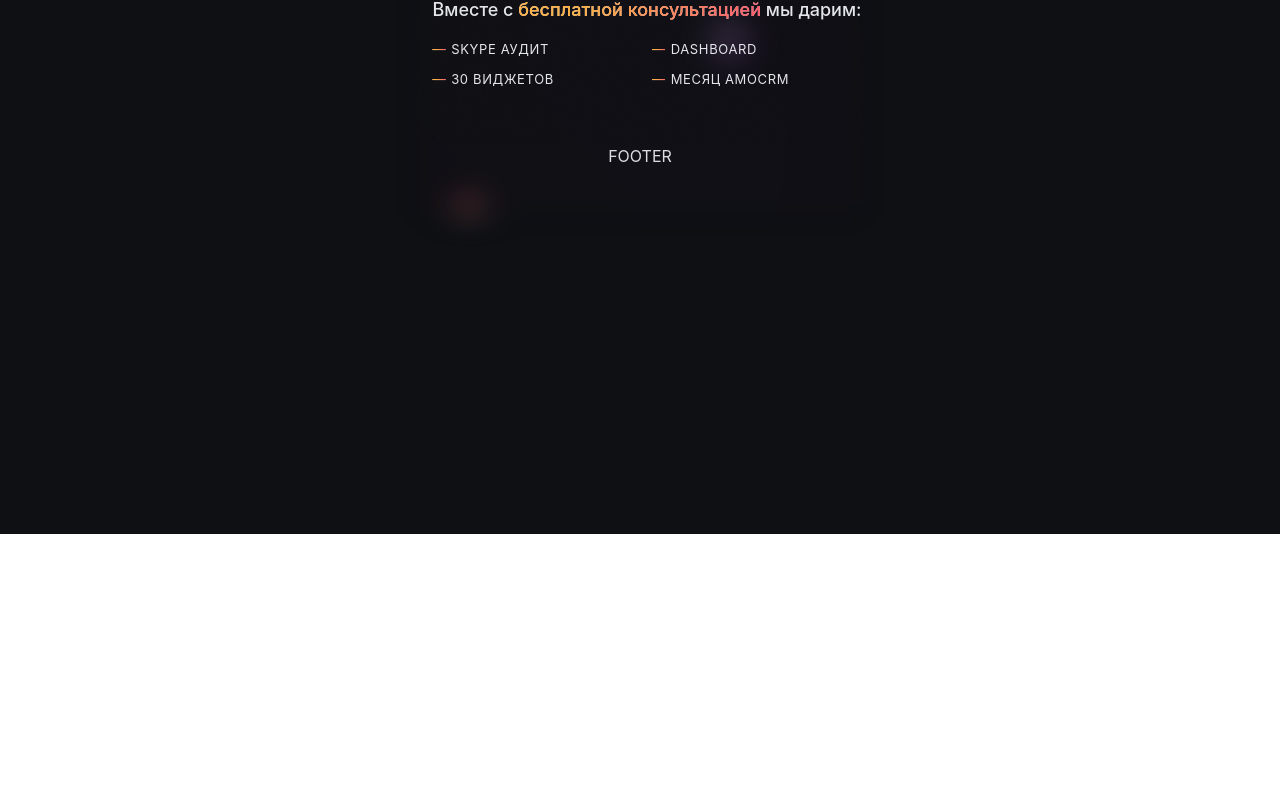
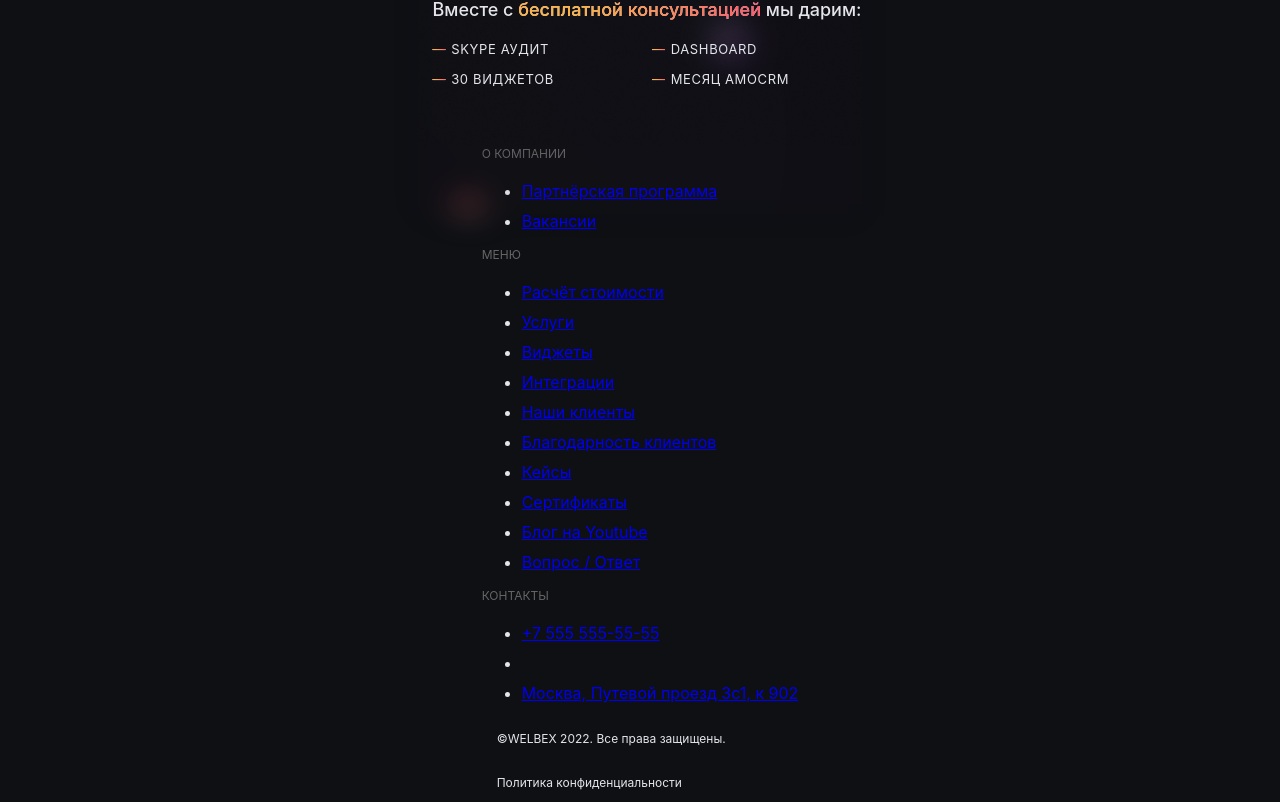
Before and after one commit to auroraptor/november-19, a React (Create React App) app in the folder 2-task/: page / in a window 1280 px wide. Shown: the part 266-1068 px from the top of the page. Before the commit the page ends 800 px from the top, so only its background shows below. Built offline with nearby package versions, Linux system fonts and the light colour scheme.

Commit message:
feat: footer

```diff
--- /dev/null
+++ b/2-task/src/components/AboutUs.jsx
@@ -0,0 +1,21 @@
+import React from "react";
+import { Link } from "react-router-dom";
+import "./Footer.css";
+
+function AboutUs() {
+  return (
+    <>
+      <p className="footer__title">О компании</p>
+      <ul className="footer__container">
+        <li className="footer__link">
+          <Link to="/">Партнёрская программа</Link>
+        </li>
+        <li className="footer__link">
+          <Link to="/">Вакансии</Link>
+        </li>
+      </ul>
+    </>
+  );
+}
+
+export default AboutUs;
--- /dev/null
+++ b/2-task/src/components/Contact.jsx
@@ -0,0 +1,28 @@
+import React from "react";
+import { Link } from "react-router-dom";
+import "./Footer.css";
+
+function Contact() {
+  return (
+    <>
+      <p className="footer__title">Контакты</p>
+      <ul className="footer__container">
+        <li className="footer__link">
+          <Link to="tel:+75555555555">+7 555 555-55-55</Link>
+        </li>
+        <li className="footer__link">
+          <nav className="footer__navbar_social">
+            <Link to="/" className="icon_type_telegram" />
+            <Link to="/" className="icon_type_viber" />
+            <Link to="/" className="icon_type_whatsapp" />
+          </nav>
+        </li>
+        <li>
+          <Link to="/">Москва, Путевой проезд 3с1, к 902</Link>
+        </li>
+      </ul>
+    </>
+  );
+}
+
+export default Contact;
--- /dev/null
+++ b/2-task/src/components/Footer.css
@@ -0,0 +1,29 @@
+.footer {
+  display: flex;
+  flex-direction: column;
+}
+
+.footer__title {
+  font-style: bold;
+  font-size: 12px;
+  line-height: 15px;
+  color: #656566;
+  text-transform: uppercase;
+  margin: 0 0 20px 0;
+}
+
+.footer__container {
+  display: flex;
+  flex-direction: column;
+  flex-wrap: wrap;
+  gap: 10px;
+}
+
+.footer__copyrigth {
+  display: flex;
+  flex-direction: column;
+  gap: 5px;
+  margin-left: 15px;
+  font-size: 12px;
+  line-height: 15px;
+}
--- a/2-task/src/components/Footer.jsx
+++ b/2-task/src/components/Footer.jsx
@@ -1,7 +1,22 @@
+import React from "react";
+import AboutUs from "./AboutUs";
+import Menu from "./Menu";
+import Contact from "./Contact";
+import './Footer.css';
+
 function Footer() {
   return (
-    <div className="Footer">FOOTER
-    </div>
+    <footer className="footer">
+      <div className="footer__navbar">
+        <AboutUs />
+        <Menu />
+        <Contact />
+      </div>
+      <div className='footer__copyrigth'>
+        <p>&copy;WELBEX 2022. Все права защищены.</p>
+        <p>Политика конфиденциальности</p>
+      </div>
+    </footer>
   );
 }
 
--- a/2-task/src/components/Header.css
+++ b/2-task/src/components/Header.css
@@ -1,4 +1,3 @@
-
 .header {
   display: flex;
   flex-direction: row;
@@ -6,17 +5,3 @@
   align-items: center;
   min-height: 55px;
 }
-
-.navbar {
-  display: flex;
-  gap: 16px;
-}
-
-.navbar__link {
-  text-decoration: none;
-  font-weight: 500;
-  font-size: 12px;
-  line-height: 15px;
-  text-transform: uppercase;
-  color: #E4E5EA;
-}
--- a/2-task/src/components/Header.jsx
+++ b/2-task/src/components/Header.jsx
@@ -1,16 +1,11 @@
 import React from "react";
-import { Link } from 'react-router-dom';
+import Navbar from "./Navbar";
 import './Header.css'
 
 function Header() {
   return (
     <header className="header">
-      <div className="navbar">
-        <Link to="/" className="navbar__link">Услуги</Link>
-        <Link to="/" className="navbar__link">Виджеты</Link>
-        <Link to="/" className="navbar__link">Интеграции</Link>
-        <Link to="/" className="navbar__link">Кейсы</Link>
-      </div>
+      <Navbar />
     </header>
   );
 }
--- /dev/null
+++ b/2-task/src/components/Menu.jsx
@@ -0,0 +1,45 @@
+import React from "react";
+import { Link } from "react-router-dom";
+import "./Footer.css";
+
+function Menu() {
+  return (
+    <>
+      <p className="footer__title">Меню</p>
+      <ul className="footer__container">
+        <li className="footer__link">
+          <Link to="/">Расчёт стоимости</Link>
+        </li>
+        <li className="footer__link">
+          <Link to="/">Услуги</Link>
+        </li>
+        <li className="footer__link">
+          <Link to="/">Виджеты</Link>
+        </li>
+        <li className="footer__link">
+          <Link to="/">Интеграции</Link>
+        </li>
+        <li className="footer__link">
+          <Link to="/">Наши клиенты</Link>
+        </li>
+        <li className="footer__link">
+          <Link to="/">Благодарность клиентов</Link>
+        </li>
+        <li className="footer__link">
+          <Link to="/">Кейсы</Link>
+        </li>
+        <li className="footer__link">
+          <Link to="/">Сертификаты</Link>
+        </li>
+        <li className="footer__link">
+          <Link to="/">Блог на Youtube</Link>
+        </li>
+        <li className="footer__link">
+          <Link to="/">Вопрос / Ответ</Link>
+        </li>
+      </ul>
+    </>
+  );
+}
+
+export default Menu;
--- /dev/null
+++ b/2-task/src/components/Navbar.css
@@ -0,0 +1,13 @@
+.navbar {
+  display: flex;
+  gap: 16px;
+}
+
+.navbar__link {
+  text-decoration: none;
+  font-weight: 500;
+  font-size: 12px;
+  line-height: 15px;
+  text-transform: uppercase;
+  color: #E4E5EA;
+}
--- /dev/null
+++ b/2-task/src/components/Navbar.jsx
@@ -0,0 +1,16 @@
+import React from "react";
+import { Link } from 'react-router-dom';
+import './Navbar.css'
+
+function Navbar() {
+  return (
+      <nav className="navbar">
+        <Link to="/" className="navbar__link">Услуги</Link>
+        <Link to="/" className="navbar__link">Виджеты</Link>
+        <Link to="/" className="navbar__link">Интеграции</Link>
+        <Link to="/" className="navbar__link">Кейсы</Link>
+      </nav>
+  );
+}
+
+export default Navbar;
```
Also changed, not shown: 2-task/src/components/AboutUs.css (added), 2-task/src/components/Contact.css (added), 2-task/src/components/Menu.css (added).
